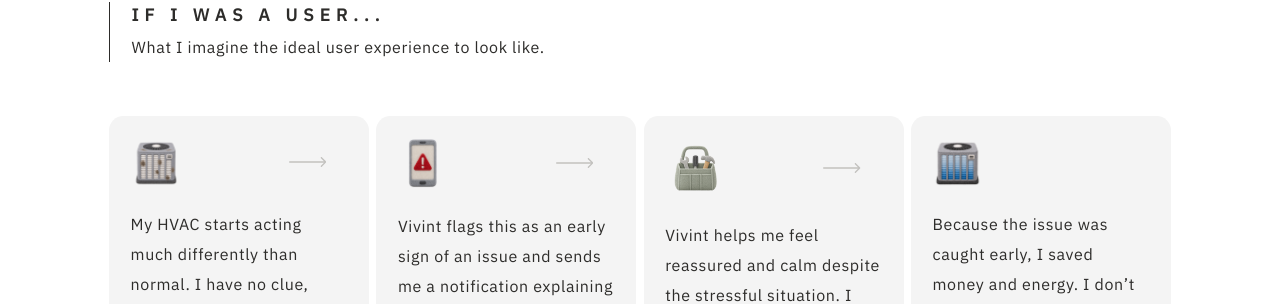
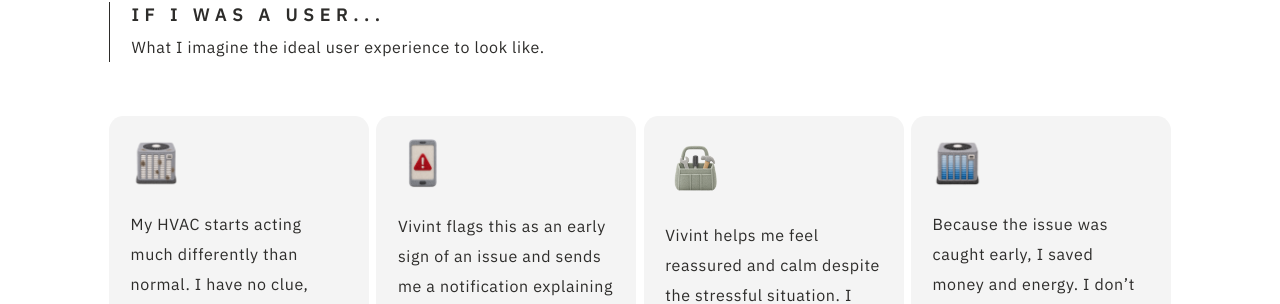
Before and after one commit to clairebearmcg/Portfolio, a Next.js app: page /anomaly-detection in a window 1280 px wide. Shown: the part 3752-4056 px from the top of the page. Built offline with nearby package versions, Linux system fonts and the light colour scheme; a web font is replaced by a local one.

Commit message:
Remove the arrows from the 'If I was a user' cards
They aren't in the Figma design.

Co-Authored-By: Claude Opus 5.5 <noreply@anthropic.com>

```diff
--- a/components/AnomalyDetection/AdResearch/AdResearch.module.css
+++ b/components/AnomalyDetection/AdResearch/AdResearch.module.css
@@ -222,17 +222,6 @@
   object-fit: contain;
 }
 
-.arrow {
-  flex: none;
-  width: rem(41.5px);
-  height: auto;
-  color: var(--color-tertiary);
-
-  @media (max-width: $mantine-breakpoint-md) {
-    display: none;
-  }
-}
-
 .stepText {
   margin: 0;
   color: var(--color-primary);
--- a/components/AnomalyDetection/AdResearch/AdResearch.tsx
+++ b/components/AnomalyDetection/AdResearch/AdResearch.tsx
@@ -135,7 +135,7 @@ export function AdResearch() {
             <p className={classes.lead}>What I imagine the ideal user experience to look like.</p>
           </div>
           <ol className={classes.journey}>
-            {journey.map((step, i) => (
+            {journey.map((step) => (
               <li key={step.src} className={classes.step}>
                 <div className={classes.stepTop}>
                   <Image
@@ -152,19 +152,6 @@ export function AdResearch() {
                       } as CSSProperties
                     }
                   />
-                  {i < journey.length - 1 && (
-                    <svg
-                      className={classes.arrow}
-                      viewBox="0 0 41.5 11.0459"
-                      fill="none"
-                      aria-hidden="true"
-                    >
-                      <path
-                        d="M0.75 4.77297C0.335786 4.77297 0 5.10876 0 5.52297C0 5.93718 0.335786 6.27297 0.75 6.27297V5.52297V4.77297ZM0.75 5.52297V6.27297H40.75V5.52297V4.77297H0.75V5.52297ZM41.2803 6.0533C41.5732 5.76041 41.5732 5.28553 41.2803 4.99264L36.5074 0.21967C36.2145 -0.0732231 35.7396 -0.0732231 35.4467 0.21967C35.1538 0.512564 35.1538 0.987437 35.4467 1.28033L39.6893 5.52297L35.4467 9.76561C35.1538 10.0585 35.1538 10.5334 35.4467 10.8263C35.7396 11.1192 36.2145 11.1192 36.5074 10.8263L41.2803 6.0533Z"
-                        fill="currentColor"
-                      />
-                    </svg>
-                  )}
                 </div>
                 <p className={classes.stepText}>{step.text}</p>
               </li>
```
